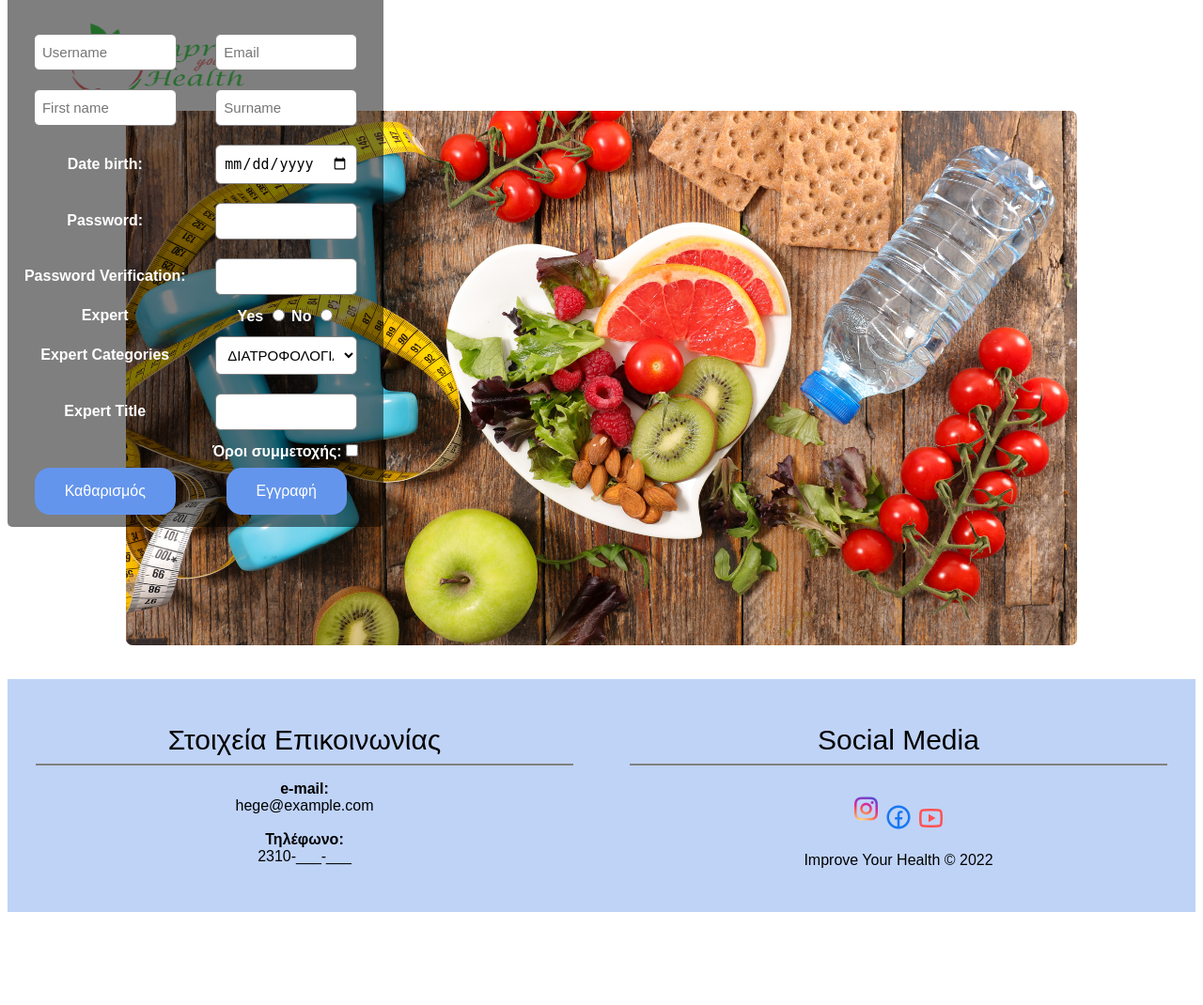
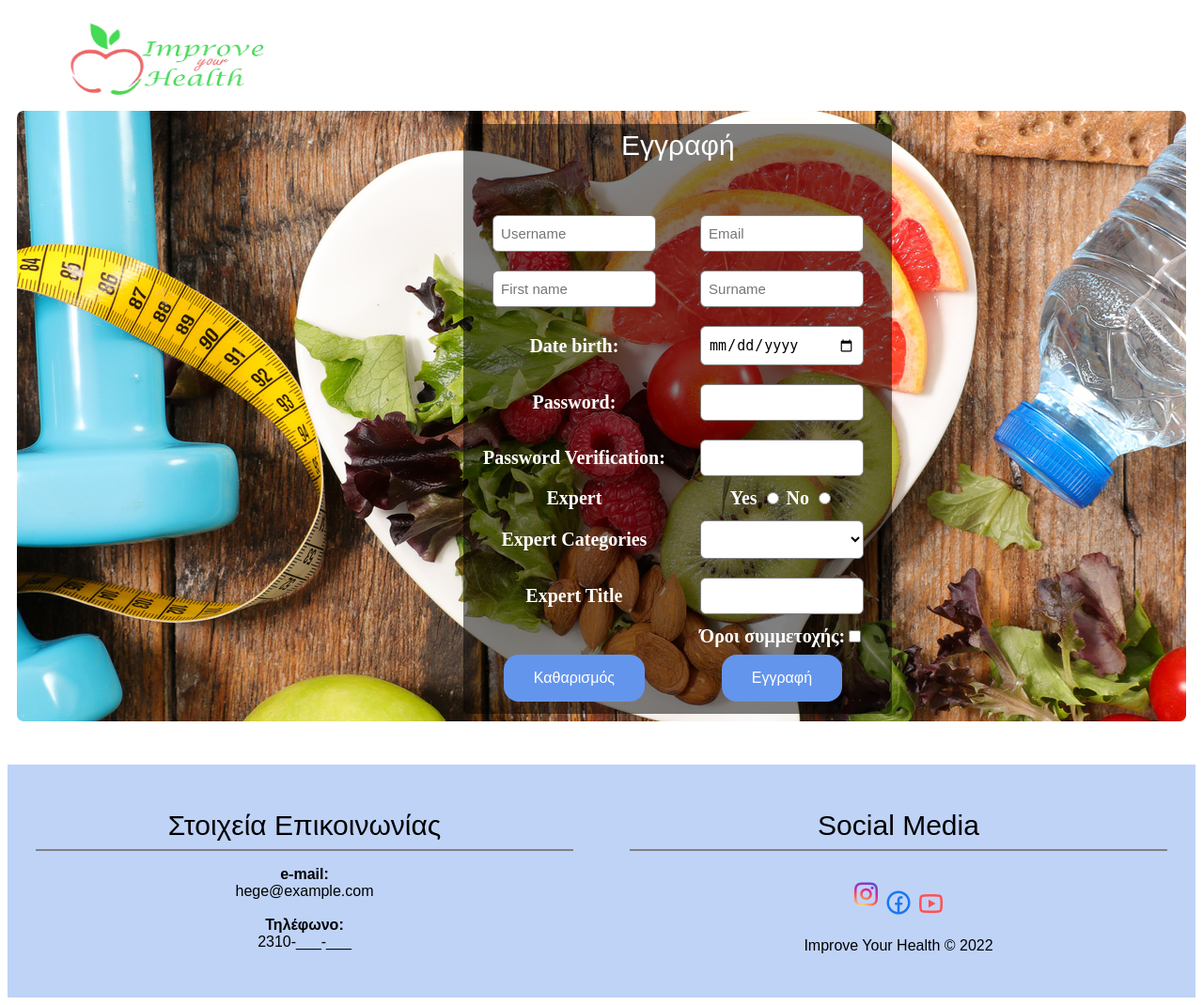
Before and after one commit to AristeaLachana/PSPI2022, a PHP site: page /signup.php in a window 1280 px wide. Shown: the whole page at 94% size. Before the commit the page ends 971 px from the top, so only its background shows below. Run offline with PHP 8.4, Linux system fonts and the light colour scheme.

Commit message:
updated signup & login - js

```diff
--- a/addpage.php
+++ b/addpage.php
@@ -43,15 +43,10 @@
 
 
   <br>
-  <hr style="border-top:2px solid #90EE90">
            <div class="center">
               <h2><strong>ΠΡΟΣΘΗΚΗ ΑΡΧΕΙΟΥ</strong></h2>
            </div>
-
-
-    <hr style="border-top:2px solid  #ED6964">
   <div class="add-style">
-
     <form action="sendData" class="containeradd" method="post" enctype="multipart/form-data">
      <div class="add">
 
--- a/pspi.css
+++ b/pspi.css
@@ -874,21 +893,114 @@ h3{
   background: #f1f1f1;
 }
 
+.signup-img {
+  /* The image used */
+  background-image: url("img2.jpeg");
+
+  min-height: 650px;
+  border-radius:7px;
+  margin: 10px;
+  padding: 50px;
+  text-align:center;
+  color: white;
+  clear: both;
+  font-size: 20px;
+  font-weight: 800;
+  max-width: 1000%;
+  /* Center and scale the image nicely */
+  background-position: center;
+  background-repeat: repeat;
+  background-size:  auto;
+  position: relative;
+}
+
 .signup-container {
   position: absolute;
-  bottom: 0;
-  margin-left: auto;
-  margin-right: auto;
-  margin-top: 60%;
-  margin-bottom: 10%;
-  max-width: 400px;
+  left: 35%;
+  top: -4%;
+  margin: 40px;
+  max-width: 500px;
+  padding: 6px;
   background: rgb(0, 0, 0); /* Fallback color */
   background: rgba(0, 0, 0, 0.5); /* Black background with 0.5 opacity */
   color: #f1f1f1;
-  border-radius:5px;
-  padding: 6px;
+  border-radius:5px
+}
 
+/* The message box is shown when the user clicks on the password field */
+#message {
+  display:  none;
+  color: #000;
+  background: rgb(0, 0, 0); /* Fallback color */
+  background: rgba(0, 0, 0, 0.5); /* Black background with 0.5 opacity */
+  color: #f1f1f1;
+  position:  absolute;
+  padding: 20px;
+  margin-top: 10px;
+}
 
+#message p {
+  padding: 10px 35px;
+  font-size: 18px;
+}
+
+/* Add a green text color and a checkmark when the requirements are right */
+.valid {
+  color: #00FF00;
+ }
+
+.valid:before {
+   position: relative;
+   left: -35px;
+   content: "✔";
+}
+
+/* Add a red text color and an "x" when the requirements are wrong */
+.invalid {
+   color: #FF9696;
+}
+
+.invalid:before {
+   position: relative;
+   left: -35px;
+   content: "✖";
+}
+/* The message box is shown when the user clicks on the password field */
+#message1 {
+ display:none;
+ background: rgb(0, 0, 0); /* Fallback color */
+ background: rgba(0, 0, 0, 0.5); /* Black background with 0.5 opacity */
+ color: #f1f1f1;
+ color: #000;
+ position: absolute;
+ padding: 20px;
+ margin-top: 10px;
+}
+
+#message1 p {
+ padding: 10px 35px;
+ font-size: 18px;
+}
+
+/* Add a green text color and a checkmark when the requirements are right */
+.valid1 {
+ color: #00FF00;
+}
+
+.valid1:before {
+  position: relative;
+  left: -35px;
+  content: "✔";
+}
+/* Add a red text color and an "x" when the requirements are wrong */
+.invalid1 {
+ color: #ff69b4;
+}
+
+.invalid1:before {
+ position: relative;
+ left: -35px;
+ content: "✖";
 }
 
 /* categories */
--- a/signup.php
+++ b/signup.php
@@ -21,6 +21,7 @@
     }
     body {background-color:white;}
     h2 {color:white;}
+    h3 {color:white;}
     tr {color:white;}
     th {color:white;}
   </style>
@@ -34,8 +35,7 @@
       </a>
   </div>
 
-  <div class="container">
-    <img src="img2.jpeg" style="width:80%;border-radius:7px;">
+  <div class="signup-img">
    <div class="signup-container">
 
        <h2 style="text-align:center">Εγγραφή</h2>
@@ -109,7 +109,7 @@
           <form class="expertcategories" action="/sendData" method="post" style="margin:auto;max-width:300px">
             <select id="categories" name="expertcategories">
               <option value="null" selected>  </option>
-              <option value="nutritionist" selected>ΔΙΑΤΡΟΦΟΛΟΓΙΑ</option>
+              <option value="nutritionist">ΔΙΑΤΡΟΦΟΛΟΓΙΑ</option>
               <option value="fitness specialist" >ΓΥΜΝΑΣΤΙΚΗ</option>
               <option value="mental health specialist" >ΨΥΧΙΚΗ ΥΓΕΙΑ</option>
             </select>
@@ -143,6 +143,20 @@
     </table>
   </div>
 
+  <div id="message">
+   <h3>Password must contain the following:</h3>
+   <p id="letter" class="invalid">Ένα <b>μικρό λατινικό</b> γράμμα</p>
+   <p id="capital" class="invalid">Ένα <b>κεφαλαίο λατινικό</b> γράμμα</p>
+   <p id="number" class="invalid">Έναν <b>αριθμό</b></p>
+   <p id="length" class="invalid">Τουλάχιστον <b>8 χαρακτήρες</b></p>
+   </div>
+   <div id="message1">
+   <h3>Password must contain the following:</h3>
+   <p id="letter1" class="invalid1">Ένα <b>μικρό λατινικό</b> γράμμα</p>
+   <p id="capital1" class="invalid1">Ένα <b>κεφαλαίο λατινικό</b> γράμμα</p>
+   <p id="number1" class="invalid1">Έναν <b>αριθμό</b></p>
+   <p id="length1" class="invalid1">Τουλάχιστον <b>8 χαρακτήρες</b></p>
+   </div>
 
 </div>
 <br>
```
Also changed, not shown: other parts of pspi.css (+29 -10 lines), login.php (+6 -10 lines).
